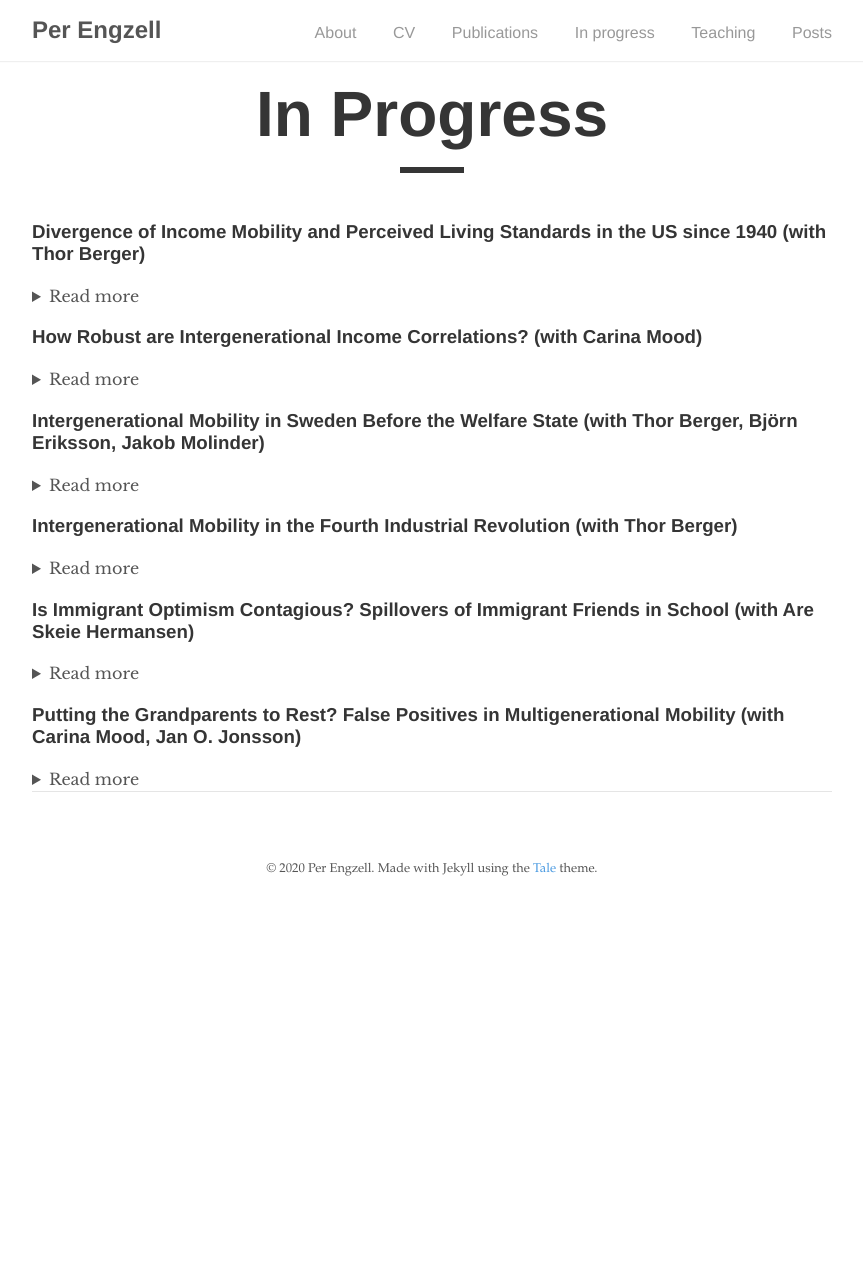
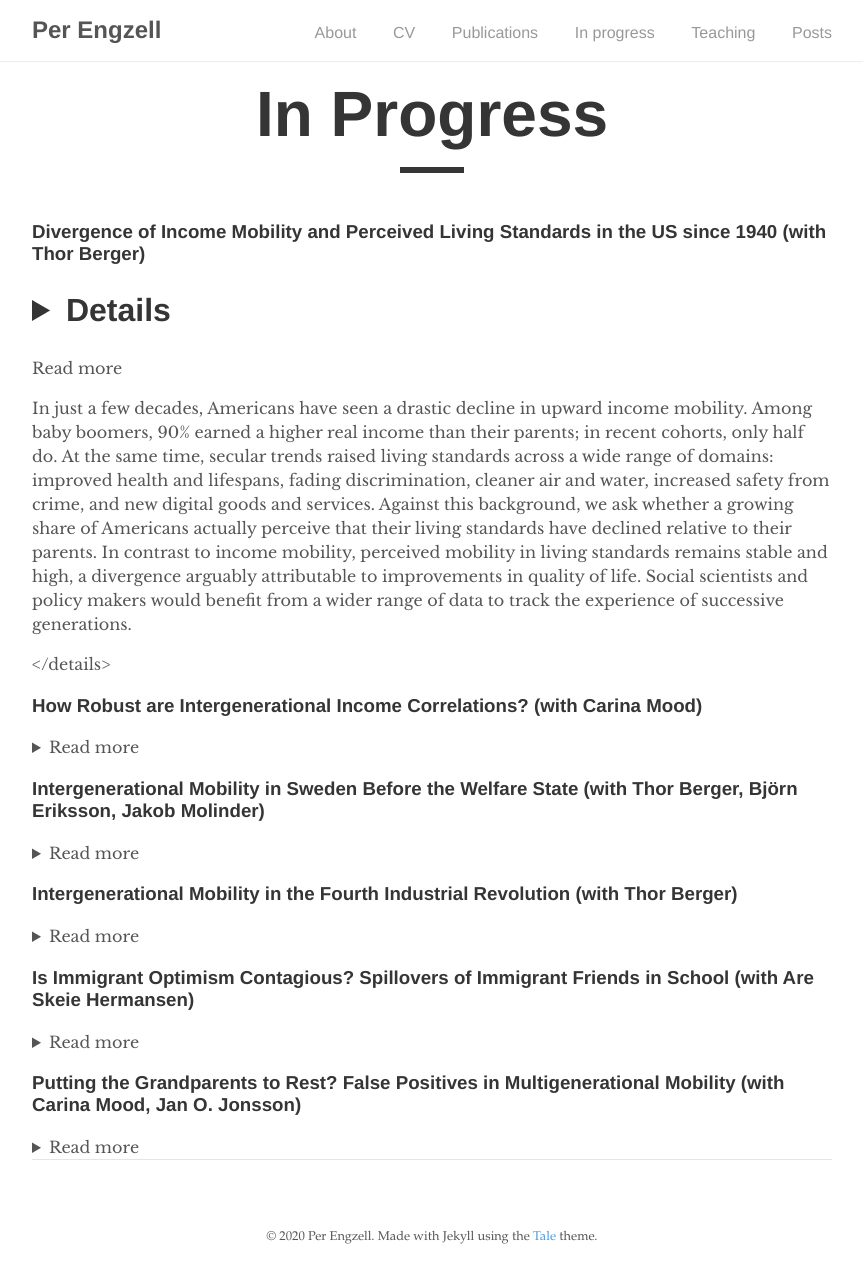
Before and after one commit to pengzell/pengzell.github.io, a Jekyll site: the page built from _pages/inprogress.md, in a window 1280 px wide. Shown: the whole page, without its empty margins (208-1071 px from the left). Built offline with Jekyll 4.4.1, drawn with Linux system fonts in a browser that asks for light colours; before the commit the page ends 912 px from its top, so only the background shows below that.

Commit message:
Update inprogress.md

```diff
--- a/_pages/inprogress.md
+++ b/_pages/inprogress.md
@@ -6,7 +6,7 @@ permalink: /inprogress/
 ---
 
 ### Divergence of Income Mobility and Perceived Living Standards in the US since 1940 (with Thor Berger)
-<details>
+# <details>
 <summary>Read more</summary>
 
 
```
